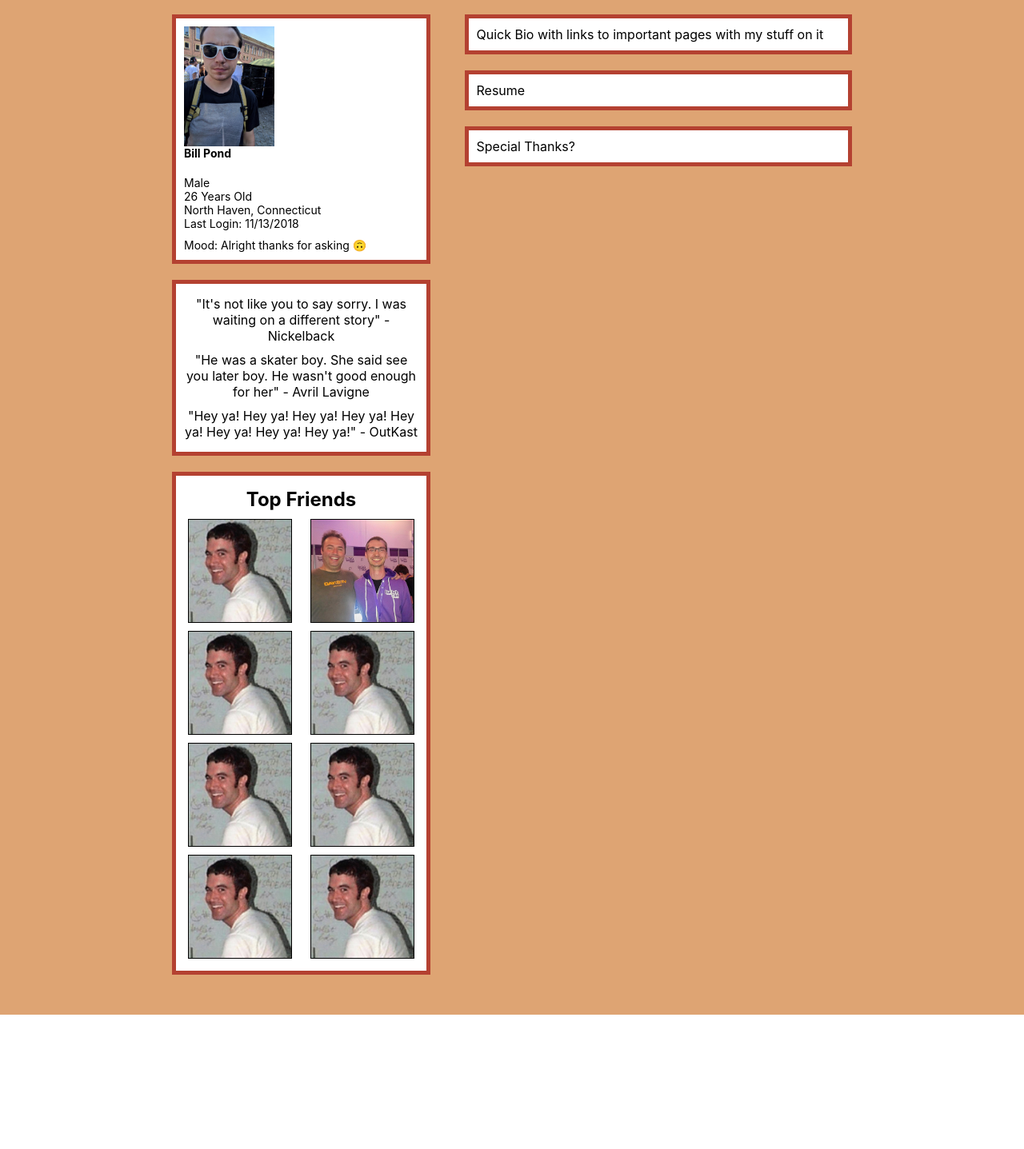
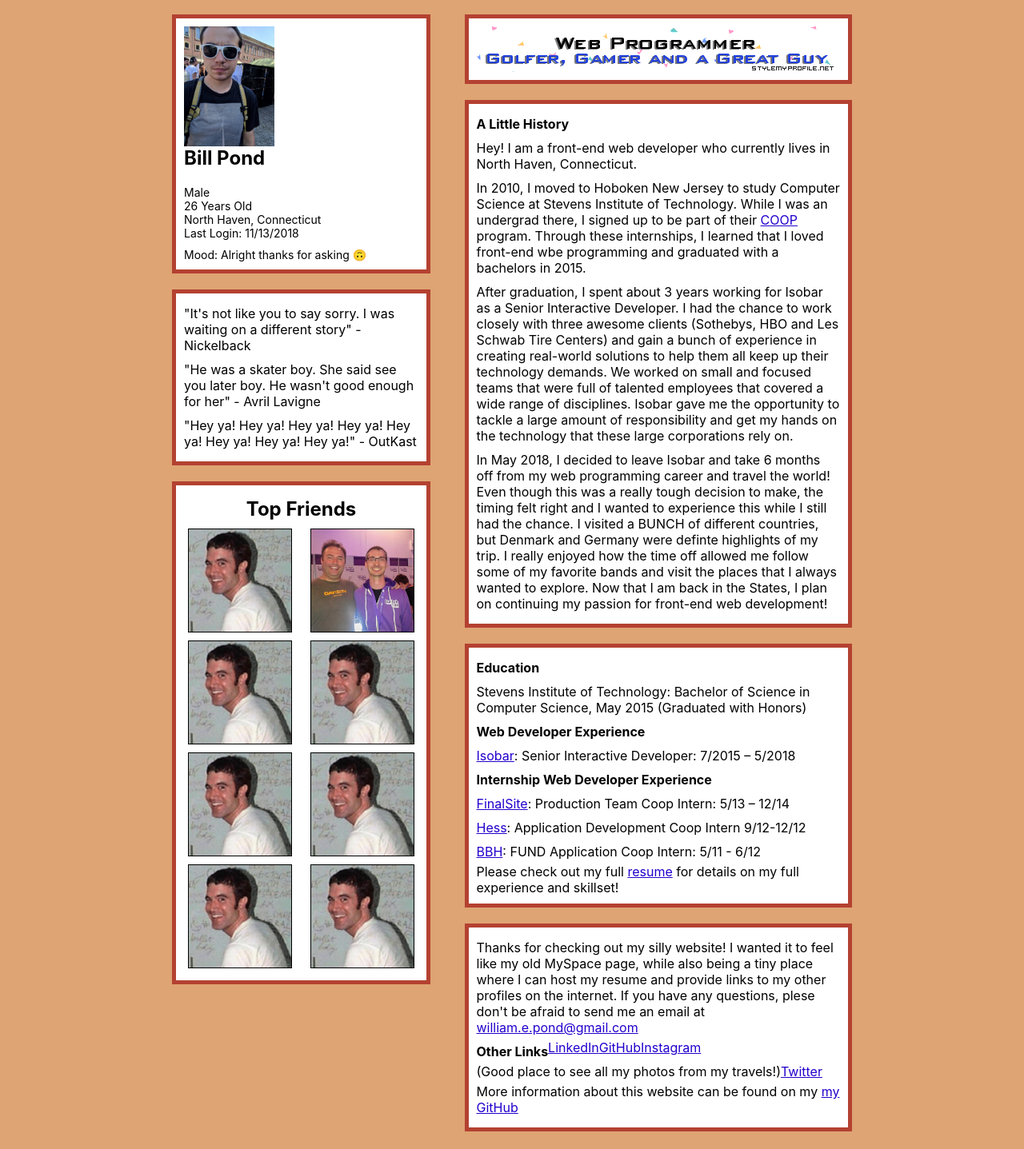
Before and after one commit to dudeOFprosper/billpond.com, a React (Create React App) app in the folder app/: page / in a window 1280 px wide. Shown: the part 113-1550 px from the top of the page at 80% size. Before the commit the page ends 1382 px from the top, so only its background shows below. Built offline with nearby package versions, Linux system fonts and the light colour scheme.

Commit message:
tons of copy for bio/resume

```diff
--- a/app/src/App.css
+++ b/app/src/App.css
@@ -9,7 +9,7 @@
 }
 
 .AppWrapper {
-  width: 850px;
+  max-width: 850px;
   display: flex;
   flex-wrap: wrap;
   justify-content: space-between;
--- a/app/src/App.js
+++ b/app/src/App.js
@@ -4,6 +4,7 @@ import {GlobalStyle} from "./styleObjects/Global";
 import Header from './components/Header';
 import './App.css';
 
+import bannerPhoto from "./images/banner.png";
 import profilePhoto from "./images/profile.jpg";
 import tomPhoto from "./images/tom.jpg";
 import kylePhoto from "./images/kyle.jpg";
@@ -21,7 +22,13 @@ const Styles = StyleSheet.create({
     margin: "20px 0px",
     padding: 10,
     display: "flex",
+    flexDirection: "row",
     flexWrap: "wrap",
+    textAlign: "left"
+  },
+  contentParagraph: {
+    width: "100%",
+    textAlign: "left"
   },
   userInfo: {
     fontSize: 14,
@@ -35,6 +42,7 @@ const Styles = StyleSheet.create({
   },
   userName: {
     marginBottom: 20,
+    fontSize: 24,
     fontWeight: "bold"
   },
   mood: {
@@ -56,6 +64,9 @@ const Styles = StyleSheet.create({
     height: 128,
     margin: 5,
     border: "1px solid #000"
+  },
+  fullHeight: {
+    height: "100%"
   }
 });
 
@@ -100,13 +111,34 @@ class App extends Component {
           </section>
           <section className={css(Styles.columnLarge)}>
             <section className={css(Styles.content)}>
-              Quick Bio with links to important pages with my stuff on it
+              <img src={bannerPhoto} className={css(Styles.fullHeight)} alt="Banner graphic that explains how I am a great programmer, golfer, gamer and guy"/>
             </section>
             <section className={css(Styles.content)}>
-              Resume
+              <h1>A Little History</h1>
+              <p>Hey! I am a front-end web developer who currently lives in North Haven, Connecticut.</p>
+              <p>In 2010, I moved to Hoboken New Jersey to study Computer Science at Stevens Institute of Technology. While I was an undergrad there, I signed up to be part of their <a href="https://www.stevens.edu/directory/stevens-career-center/gaining-professional-experience/stevens-cooperative-education/co-op-undergrads">COOP</a> program. Through these internships, I learned that I loved front-end wbe programming and graduated with a bachelors in 2015.</p>
+              <p>After graduation, I spent about 3 years working for Isobar as a Senior Interactive Developer. I had the chance to work closely with three awesome clients (Sothebys, HBO and Les Schwab Tire Centers) and gain a bunch of experience in creating real-world solutions to help them all keep up their technology demands. We worked on small and focused teams that were full of talented employees that covered a wide range of disciplines. Isobar gave me the opportunity to tackle a large amount of responsibility and get my hands on the technology that these large corporations rely on.</p>
+              <p>In May 2018, I decided to leave Isobar and take 6 months off from my web programming career and travel the world! Even though this was a really tough decision to make, the timing felt right and I wanted to experience this while I still had the chance. I visited a BUNCH of different countries, but Denmark and Germany were definte highlights of my trip. I really enjoyed how the time off allowed me follow some of my favorite bands and visit the places that I always wanted to explore. Now that I am back in the States, I plan on continuing my passion for front-end web development!</p>
             </section>
             <section className={css(Styles.content)}>
-              Special Thanks?
+              <h1>Education</h1>
+              <p>Stevens Institute of Technology: Bachelor of Science in Computer Science, May 2015 (Graduated with Honors)</p>
+              <h1>Web Developer Experience</h1>
+              <p><a href="https://www.isobar.com/us/en/">Isobar</a>: Senior Interactive Developer: 7/2015 – 5/2018</p>
+              <h1>Internship Web Developer Experience</h1>
+              <p><a href="https://www.finalsite.com/">FinalSite</a>: Production Team Coop Intern: 5/13 – 12/14</p>
+              <p><a href="https://www.hess.com/">Hess</a>: Application Development Coop Intern 9/12-12/12</p>
+              <p><a href="https://www.bbh.com/en-us">BBH</a>: FUND Application Coop Intern: 5/11 - 6/12</p>
+              <span> Please check out my full <a href="/resume.docx">resume</a> for details on my full experience and skillset!</span>
+            </section>
+            <section className={css(Styles.content)}>
+              <p>Thanks for checking out my silly website! I wanted it to feel like my old MySpace page, while also being a tiny place where I can host my resume and provide links to my other profiles on the internet. If you have any questions, plese don't be afraid to send me an email at <a href="mailto:william.e.pond@gmail.com">william.e.pond@gmail.com</a></p>
+              <h1>Other Links</h1>
+              <a href="https://www.linkedin.com/in/bill-pond-7775a25b/">LinkedIn</a>
+              <a href="https://github.com/dudeOFprosper">GitHub</a>
+              <a href="https://www.instagram.com/bill_pond/">Instagram</a> (Good place to see all my photos from my travels!)
+              <a href="https://twitter.com/bill_pond">Twitter</a>
+              <p>More information about this website can be found on my <a href="https://github.com/dudeOFprosper/billpond.com">my GitHub</a></p>
             </section>
           </section>
         </section>
--- a/app/src/index.css
+++ b/app/src/index.css
@@ -1,5 +1,7 @@
 /*
 	Global styles for the whole site.
+
+  COMMENT THIS BETTER
 */
 body {
   margin: 0;
@@ -25,3 +27,7 @@ ul {
 p, h1 {
   margin: 5px 0;
 }
+
+a {
+  color: #2200CC;
+}
```
Also changed, not shown: app/src/images/banner.png (added), 1 other file (tests, documents, lock files or other folders).
